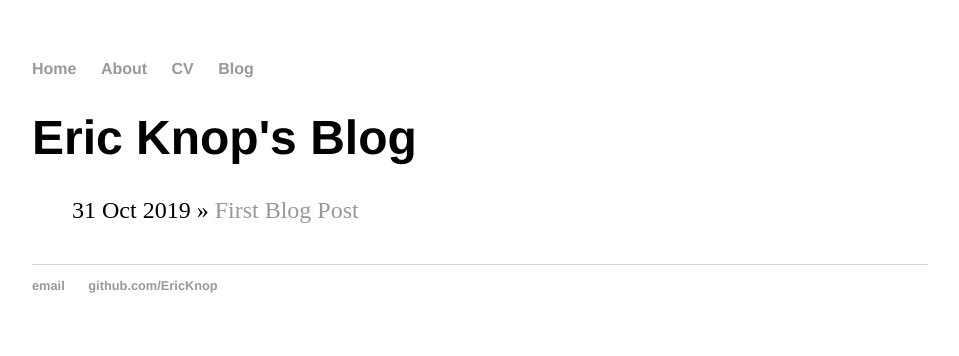
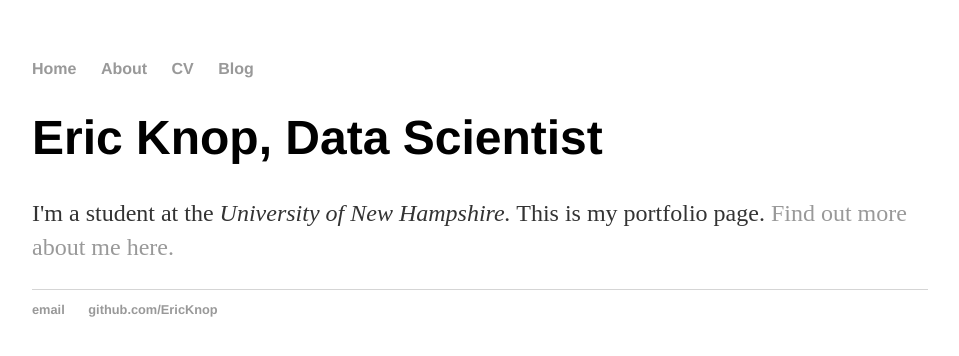
Before and after one commit to EricKnop/EricKnop.github.io, a Jekyll site: the page built from index.html, in a window 1280 px wide. Shown: the top 356 px of the page, without its empty margins (160-1119 px from the left). Built offline with Jekyll 4.4.1, drawn with Linux system fonts in a browser that asks for light colours.

Commit message:
Update index.html

```diff
--- a/index.html
+++ b/index.html
@@ -1,11 +1,8 @@
 ---
 layout: default
-title: Eric Knop's Blog
+title: Eric Knop
 ---
-	<h1>{{ page.title }}</h1>
-	<ul class="posts">
-
-	  {% for post in site.posts %}
-	    <li><span>{{ post.date | date_to_string }}</span> » <a href="{{ post.url }}" title="{{ post.title }}">{{ post.title }}</a></li>
-	  {% endfor %}
-	</ul>
+<div class="blurb">
+        <h1>Eric Knop, Data Scientist</h1>
+	<p>I'm a student at the <em>University of New Hampshire.</em> This is my portfolio page. <a href="/about">Find out more about me here.</a></p>
+</div><!-- /.blurb -->
```
